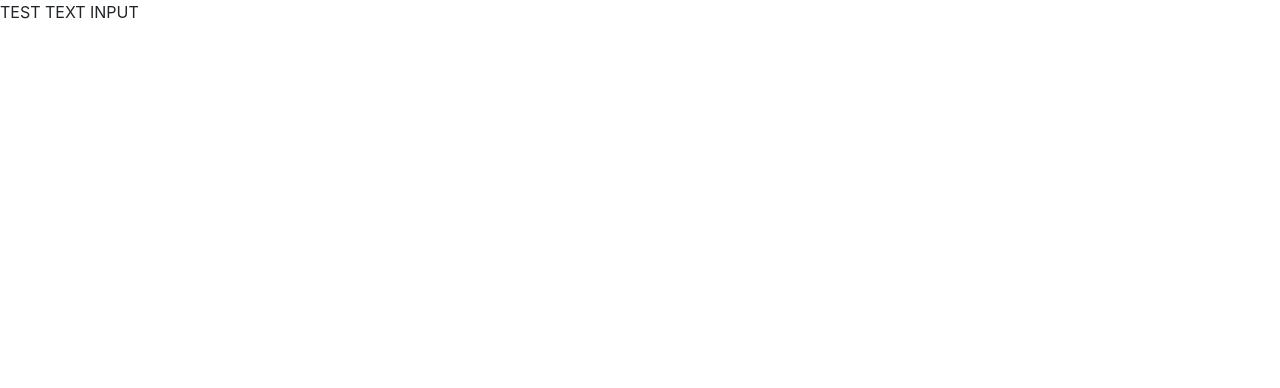
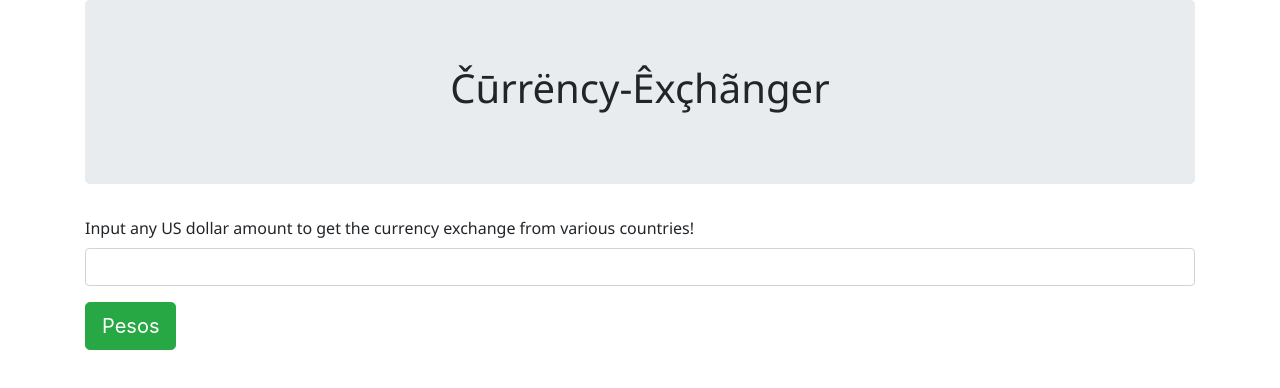
Before and after one commit to chonnessey/currency-exchange, a website built with webpack: page src/index.html in a window 1280 px wide. Built offline with nearby package versions, Linux system fonts and the light colour scheme.

Commit message:
add initial HTML and CSS language

```diff
--- a/src/css/styles.css
+++ b/src/css/styles.css
@@ -0,0 +1,10 @@
+.jumbotron {
+  text-align: center;
+  font-family: 'Segoe UI', Tahoma, Geneva, Verdana, sans-serif;
+  font-weight: bolder;
+}
+
+label {
+  text-align: center;
+  font-family: 'Segoe UI', Tahoma, Geneva, Verdana, sans-serif;
+}
--- a/src/index.html
+++ b/src/index.html
@@ -5,6 +5,18 @@
 </head>
 <body>
   <section class="main">
+    <div class="container">
+      <div class="jumbotron">
+        <h1>Čūrrëncy-Êxçhãnger</h1>
+      </div>
+      <form id="dollars">
+        <div class="form-group">
+          <label for="exchange">Input any US dollar amount to get the currency exchange from various countries!</label>
+          <input id="exchange" type="text" class="form-control">
+        </div>
+        <button class="btn btn-success btn-lg" type="submit" id="pesos">Pesos</button>
+      </form>
+    </div>
 
   </section>
 </body>
--- a/src/main.js
+++ b/src/main.js
@@ -6,4 +6,4 @@ import PokeService from './currency-service.js'
 
 console.log(PokeService);
 
-$("section").text("TEST TEXT INPUT")
+$
```
